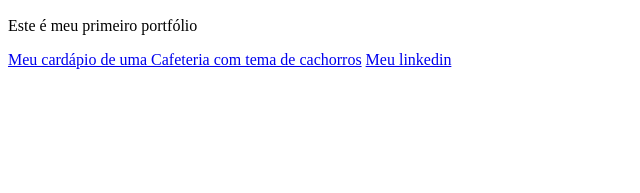
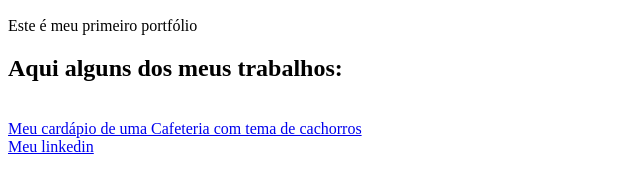
Before and after one commit to jean-vergopolan/Atividades, a plain HTML site: page HTML_CSS/portfolio/index.html in a window 1280 px wide. Shown: the part 455-648 px from the top of the page, without its empty margins (0-640 px from the left). Drawn offline with Linux system fonts and the light colour scheme.

Commit message:
Desafios Alpar

```diff
--- a/HTML_CSS/portfolio/index.html
+++ b/HTML_CSS/portfolio/index.html
@@ -14,7 +14,10 @@
     <h2>Sou desenvolvedor em treinamento</h2>
     <p>Este é meu primeiro portfólio</p>
 
-<a href="https://jean-vergopolan.github.io/Atividades/HTML_CSS/cafeteria/index.html/" >Meu cardápio de uma Cafeteria com tema de cachorros</a>
+<h2>Aqui alguns dos meus trabalhos: </h2><br>
+
+<a href="https://jean-vergopolan.github.io/Atividades/HTML_CSS/cafeteria/index.html/" >Meu cardápio de uma Cafeteria com tema de cachorros</a><br>
+
 <a href="https://www.linkedin.com/in/jeanluca-vergopolan/" >Meu linkedin</a>
 
 </body>
```
Also changed, not shown: 1 other file.
